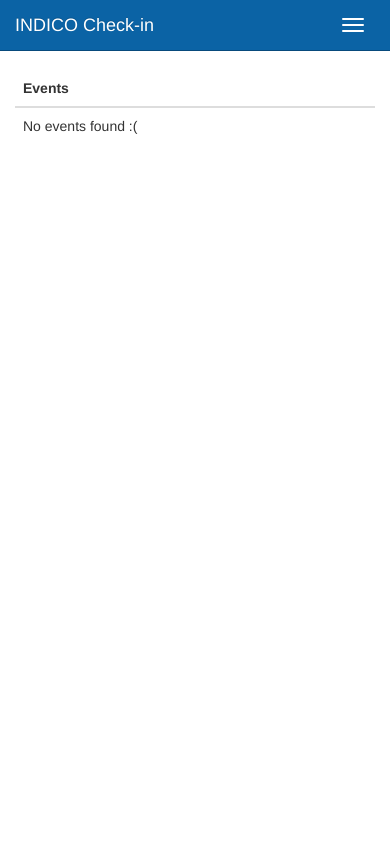
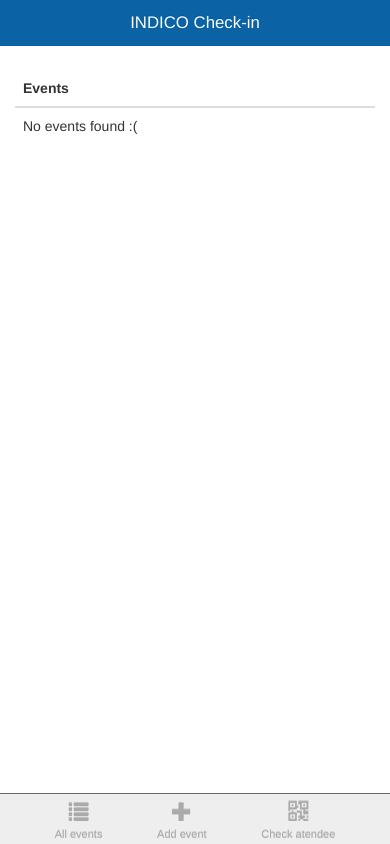
Before and after one commit to indico/indico-checkin, a plain HTML site: page www/index.html in a window 390 px wide. Drawn offline with Linux system fonts and the light colour scheme; some packages are replaced by stand-ins of ours.

Commit message:
[IMP] Redo navigation to show in bottom

```diff
--- a/www/css/index.css
+++ b/www/css/index.css
@@ -2,53 +2,80 @@
     padding-top: 70px;
 }
 
-.absolute-center {
-    margin: auto;
-    position: absolute;
-    top: 0; left: 0; bottom: 0; right: 0;
-}
-
 .checkin-nav {
     text-shadow: 0 -1px 0 rgba(0,0,0,.15);
-    background-color: #0B63A5;
     border-color: rgba(0, 0, 0, 0.1) rgba(0, 0, 0, 0.1) rgba(0, 0, 0, 0.25) rgba(0, 0, 0, 0.1);
     box-shadow: 0 1px 0 rgba(255,255,255,.1);
 }
 
-.navbar-toggle .icon-bar {
-    background-color: #fff;
+header.checkin-nav {
+    background-color: #0B63A5;
+    height: 46px;
 }
 
-.checkin-nav .navbar-toggle {
-    border-color: transparent;
+header.checkin-nav  > .title {
+    color: #ffffff;
+    font-size: 1.2em;
+    position: absolute;
+    left: 1.6em;
+    right: 1.6em;
+    text-align: center;
+    display: inline-block;
+    line-height: 46px;
 }
 
-.checkin-nav .navbar-toggle .active {
-    border-color: transparent !important;
+footer.checkin-nav {
+    min-height: 50px;
+    line-height: 50px;
+    border-bottom: none;
+    border-top: 1px solid #0E80D8;
+    background-color: #EEE;
+
+}
+footer.checkin-nav nav {
+    display: -webkit-box;
+    display: -moz-box;
+    display: -ms-box;
+    display: -o-box;
+    display: box;
+    -webkit-box-pack: justify;
+    -moz-box-pack: justify;
+    -ms-box-pack: justify;
+    -o-box-pack: justify;
+    box-pack: justify;
+    width: 100%;
+    font-size: 11px;
+    margin:0;
 }
 
-.checkin-nav .navbar-nav > li > a {
-    color: #EDEDFD;
+footer.checkin-nav nav a {
+    display: block;
+    padding: 0;
+    height: 50px;
+    line-height: 30px;
+    text-align: center;
+    text-decoration: none;
+    padding: 5px 0;
 }
 
-.checkin-nav .navbar-nav > li > a:focus,
-.checkin-nav .navbar-nav > li > a:hover {
-    background-color: #0E80D8;
-    color: #F4F4F4;
+footer.checkin-nav nav .glyphicon {
+    font-size: 1.8em;
+    display: block;
 }
 
-.checkin-nav > .container > .navbar-collapse {
-    box-shadow: none;
+footer.checkin-nav.checkin-nav nav > a {
+    color: #AAA;
 }
 
-.checkin-nav .navbar-nav > .active > a {
-    color: #fff;
-    background-color: #463265;
+footer.checkin-nav nav > a:focus,
+footer.checkin-nav nav > a:hover {
+    color: #0E80D8;
 }
 
-.title {
-    color: #ffffff;
+footer.checkin-nav nav > .active > a {
+    color: #0E80D8;
 }
+
 
 .events td {
     text-align: left;
@@ -58,6 +85,6 @@
     text-align: right;
 }
 
-.purple {
-    color: #563D7C;
+.blue {
+    color: #0B63A5;
 }
--- a/www/index.html
+++ b/www/index.html
@@ -10,45 +10,29 @@
         <title>Check in</title>
     </head>
     <body ng-controller="NavigationController">
-        <header class="navbar navbar-fixed-top checkin-nav" role="navigation">
-            <div class="container">
-                <div class="navbar-header">
-                    <button class="navbar-toggle" type="button" ng-init="navCollapsed = true"
-                            ng-click="navCollapsed = !navCollapsed">
-                        <span class="sr-only">Toggle navigation</span>
-                        <span class="icon-bar"></span>
-                        <span class="icon-bar"></span>
-                        <span class="icon-bar"></span>
-                    </button>
-                    <span class="navbar-brand title">INDICO Check-in</span>
-                </div>
-                <div class="collapse navbar-collapse ci-navbar-collapse" ng-class="!navCollapsed && 'in'">
-                    <ul class="nav navbar-nav">
-                        <li>
-                            <a ng-click="allEvents()">
-                                <span class="glyphicon glyphicon-list"></span>
-                                All events
-                            </a>
-                        </li>
-                        <li>
-                            <a ng-click="scan()">
-                                <span class="glyphicon glyphicon-qrcode"></span>
-                                Scan QR Code
-                            </a>
-                        </li>
-                        <li>
-                            <a ng-click="addEvent()">
-                                <span class="glyphicon glyphicon-plus"></span>
-                                Add Event
-                            </a>
-                        </li>
-                    </ul>
-                </div>
-            </div>
+        <header class="navbar-fixed-top checkin-nav" >
+                <span class="title centered">INDICO Check-in</span>
         </header>
         <div class="container">
             <ng-view></ng-view>
         </div>
+        <footer class="navbar navbar-fixed-bottom checkin-nav" role="navigation">
+            <nav class="nav navbar-nav">
+                <a ng-click="allEvents()">
+                    <span class="glyphicon glyphicon-list"></span>
+                    All events
+                </a>
+                <a ng-click="addEvent()">
+                    <span class="glyphicon glyphicon-plus"></span>
+                    Add event
+                </a>
+                <a ng-click="scan()">
+                    <span class="glyphicon glyphicon-qrcode"></span>
+                    Check atendee
+                </a>
+            </nav>
+        </footer>
+
         <script type="text/javascript" src="cordova.js"></script>
         <script type="text/javascript" src="js/lib/jsOAuth.js"></script>
         <script type="text/javascript" src="js/lib/angular.js"></script>
--- a/www/js/controllers.js
+++ b/www/js/controllers.js
@@ -35,12 +35,10 @@
     }
 
     $scope.allEvents = function () {
-        $scope.navCollapsed = true;
         $location.path('events');
     };
 
     $scope.scan = function () {
-        $scope.navCollapsed = true;
         scanQRCode(function(registrant){
             $location.path('registrant').search(registrant);
             $scope.$apply();
@@ -48,7 +46,6 @@
     };
 
     $scope.addEvent = function () {
-        $scope.navCollapsed = true;
         scanQRCode(function(event) {
             OAuth.addEvent(event, function () {
                 $location.path('events');
@@ -62,6 +59,7 @@
     // Set events to true to hide the no events message until the get finishes
 
     $scope.events = OAuth.getEvents();
+
 
     $scope.go_to_registrants = function (event_id, server_id) {
         $location.path('server/'+ server_id.hashCode() + "/event/" + event_id);
--- a/www/partials/events.html
+++ b/www/partials/events.html
@@ -15,7 +15,7 @@
 
                     <td>{{event.title}} </td>
                     <td class="right">
-                        {{event.date}}</span>
+                        {{event.date}}
                     </td>
                 </tr>
             </tbody>
```
Also changed, not shown: www/partials/registrants.html (+1 -1 lines).
